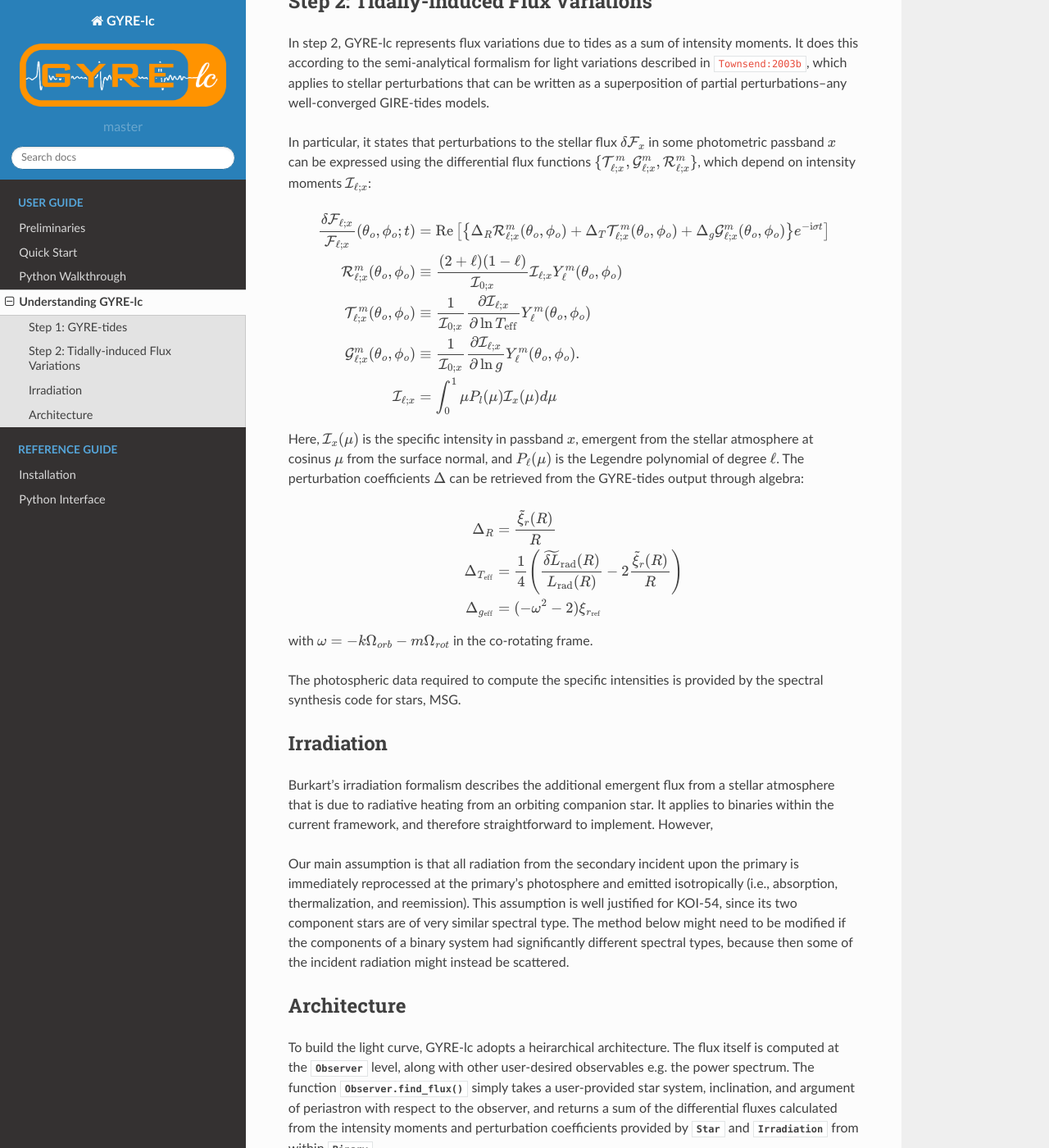
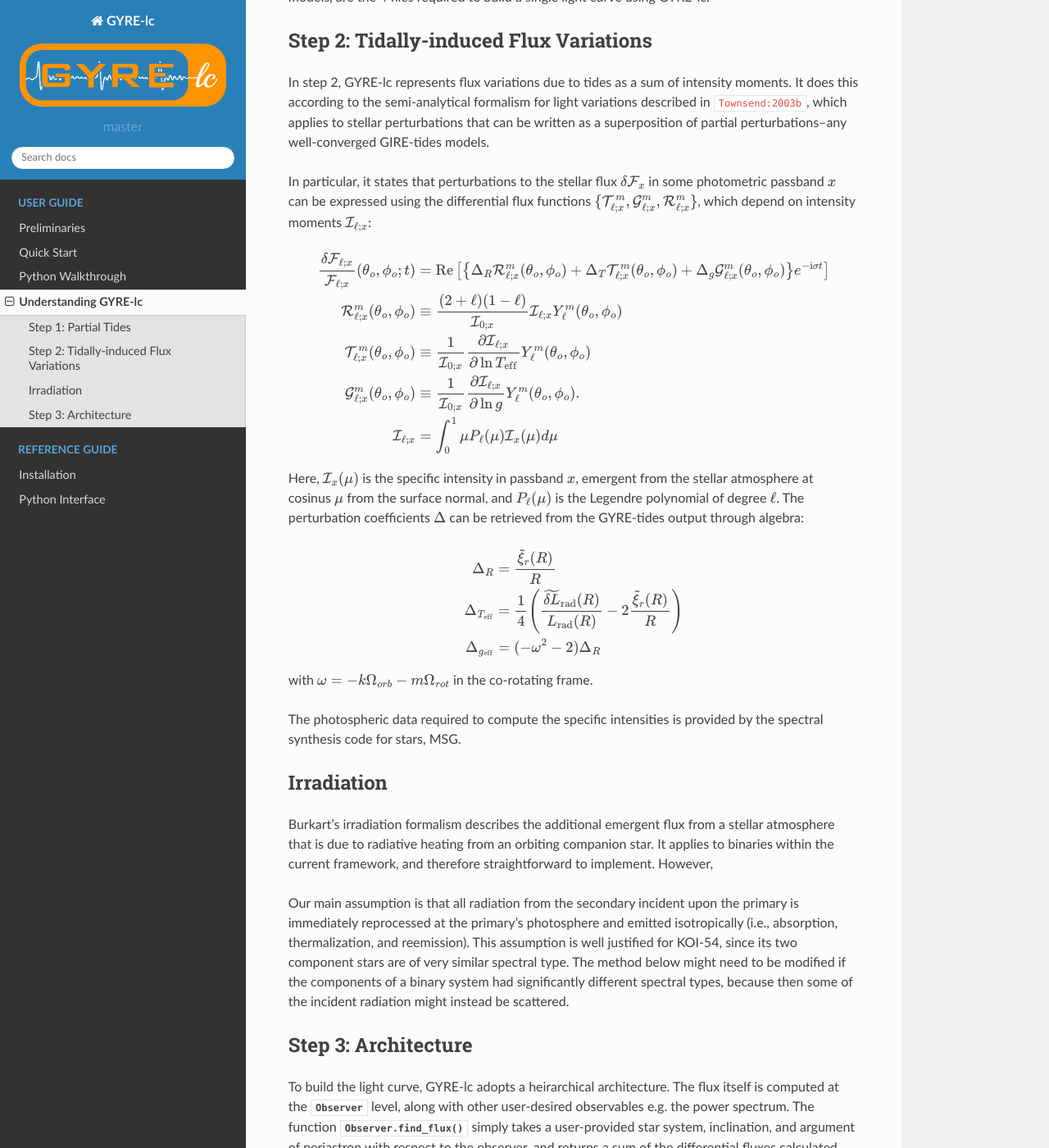
Before and after one commit to aaronesque/gyre-lc, a Sphinx documentation site: the page built from docs/source/user-guide/understanding-gyre-lc.rst, in a window 1280 px wide and 1400 px high, scrolled down 1810 px. Shown: the whole window at 82% size. Built offline with Sphinx 7.4.7 and the Read the Docs theme 2.0.0, drawn with Linux system fonts in a browser that asks for light colours; cross-references to code outside the pages are shown as plain code; some of the changed text lies outside the part shown.

Commit message:
docs edits

```diff
--- a/docs/source/user-guide/understanding-gyre-lc.rst
+++ b/docs/source/user-guide/understanding-gyre-lc.rst
@@ -14,17 +14,19 @@
 
 Companion irradiation is optionally modeled using first order approximations according to :ads_citet:`Burkart:2012`, but any flux variation due to eclipsing is ignored. The process for light curve modeling with GYRE-LC involves 3 major steps:
 
-1. GYRE-tides predicts surface perturbations for each component of a binary.
-2. GYRE-LC deploys the :ads_citet:`Townsend:2003b` formalism using MSG for photometric intensity moments. *Optional:* GYRE-LC deploys the :ads_citet:`Burkart:2012` formalism for irradiation.
-3. GYRE-LC builds the light curve.
+- :ref:`step 1` - GYRE-tides predicts surface perturbations for each component of a binary.
+- :ref:`step 2` - GYRE-LC deploys the :ads_citet:`Townsend:2003b` formalism using MSG for photometric intensity moments. *Optional:* GYRE-LC deploys the :ads_citet:`Burkart:2012` formalism for irradiation.
+- :ref:`step 3` - GYRE-LC builds the light curve.
 
 A short summary of each step follows.
 
-***********************
-Step 1: GYRE-tides
-***********************
+.. _step 1:
 
-GYRE-tides models forced oscillations of a star in a binary due to its companion's gravitational field :ads_citep:`Sun:2021`. As input for one such calculation, GYRE-tides takes a stellar model produced with `MESA <mesa.sourceforge.net>`_ and applies a forcing potential calculated via user-specified binary parameters (see :ref:`Python Walkthrough <python-walkthrough>`).
+*********************
+Step 1: Partial Tides
+*********************
+
+GYRE-tides models forced oscillations of a star in a binary due to its companion's gravitational field :ads_citep:`Sun:2021` as *partial tides*. As input for one such calculation, GYRE-tides takes a stellar model produced with `MESA <mesa.sourceforge.net>`_ and applies a forcing potential calculated via user-specified binary parameters (see :ref:`Python Walkthrough <python-walkthrough>`).
 
 The forcing potential :math:`{\Phi_S}` can be written as an expansion of the gravitational potential at a point on the star's surface into spherical harmonics:
 
@@ -55,6 +57,7 @@
 
 GYRE-tides calculates the tide model, i.e. the partial tide amplitudes :math:`\tilde{\xi}_{r;\ell,m,k}(R)` and surface luminosity variations :math:`\widetilde{\delta L}_{\textrm{rad};\ell,m,k}(R)`, and writes them to file. A corresponding tide model is then created for the companion's neighbor. Both tide models, along with their corresponding stellar models, are the 4 files required to build a single light curve using GYRE-lc.
 
+.. _step 2:
 
 ***************************************
 Step 2: Tidally-induced Flux Variations
@@ -69,14 +72,14 @@
    \RR^m_{\lx}(\theta_o,\phi_o) &\equiv \frac{(2+\ell)(1-\ell)}{\II_{0;x}} \II_{\lx} \Yml (\theta_o, \phi_o) \\
    \TT^m_{\lx}(\theta_o,\phi_o) &\equiv \frac{1}{\II_{0;x}} \frac{ \partial \II_{\lx}}{\partial \ln{ T_\eff}} \Yml (\theta_o, \phi_o) \\
    \GG^m_{\lx}(\theta_o,\phi_o) &\equiv\frac{1}{\II_{0;x}} \frac{ \partial \II_{\lx}}{\partial \ln{g}} \Yml (\theta_o, \phi_o). \\
-   \II_{\lx} &= \int_0^1 \mu P_l(\mu)\II_x(\mu) d\mu
+   \II_{\lx} &= \int_0^1 \mu P_\ell(\mu)\II_x(\mu) d\mu
 
 Here, :math:`\II_x(\mu)` is the specific intensity in passband :math:`x`, emergent from the stellar atmosphere at cosinus :math:`\mu` from the surface normal, and :math:`P_\ell(\mu)` is the Legendre polynomial of degree :math:`\ell`. The perturbation coefficients :math:`\Delta` can be retrieved from the GYRE-tides output through algebra:
 
 .. math::
     \Delta_R &= \frac{\tilde{\xi}_r(R)}{R}\\
     \Delta_{T_\eff} &= \frac{1}{4} \left( \frac{\widetilde{\delta L}_\mathrm{rad}(R)}{L_\mathrm{rad}(R)} - 2 \frac{\tilde{\xi}_r(R)}{R} \right)\\
-    \Delta_{g_\eff} &= (-\omega^2 - 2)\xi_{r_\mathrm{ref}}
+    \Delta_{g_\eff} &= (-\omega^2 - 2) \Delta_R
 
 with :math:`\omega = -k\Omega_{orb} - m\Omega_{rot}` in the co-rotating frame.
 
@@ -99,9 +102,11 @@
 
 Our main assumption is that all radiation from the secondary incident upon the primary is immediately reprocessed at the primary’s photosphere and emitted isotropically (i.e., absorption, thermalization, and reemission). This assumption is well justified for KOI-54, since its two component stars are of very similar spectral type. The method below might need to be modified if the components of a binary system had significantly different spectral types, because then some of the incident radiation might instead be scattered.
 
-***************
-Architecture
-***************
+.. _step 3:
+
+************************
+Step 3: Architecture
+************************
 
 To build the light curve, GYRE-lc adopts a heirarchical architecture. The flux itself is computed at the :py:class:`Observer` level, along with other user-desired observables e.g. the power spectrum. The function :py:func:`Observer.find_flux()` simply takes a user-provided star system, inclination, and argument of periastron with respect to the observer, and returns a sum of the differential fluxes calculated from the intensity moments and perturbation coefficients provided by :py:class:`Star` and :py:class:`Irradiation` from within :py:class:`Binary`.
 
```
Also changed, not shown: other parts of docs/source/user-guide/understanding-gyre-lc.rst (+1 -1 lines).
